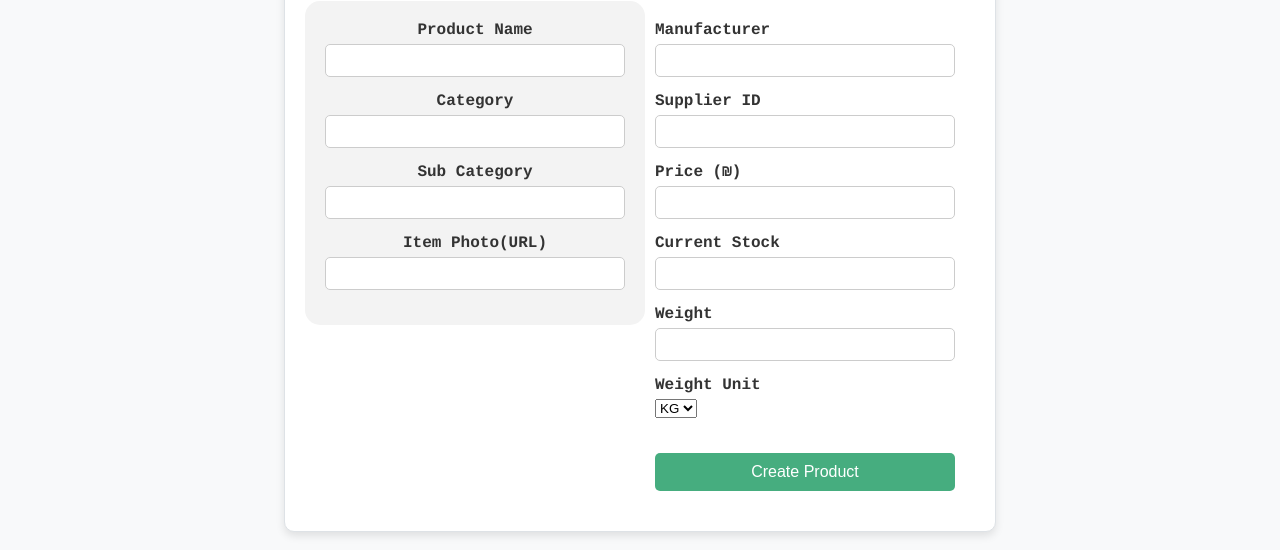
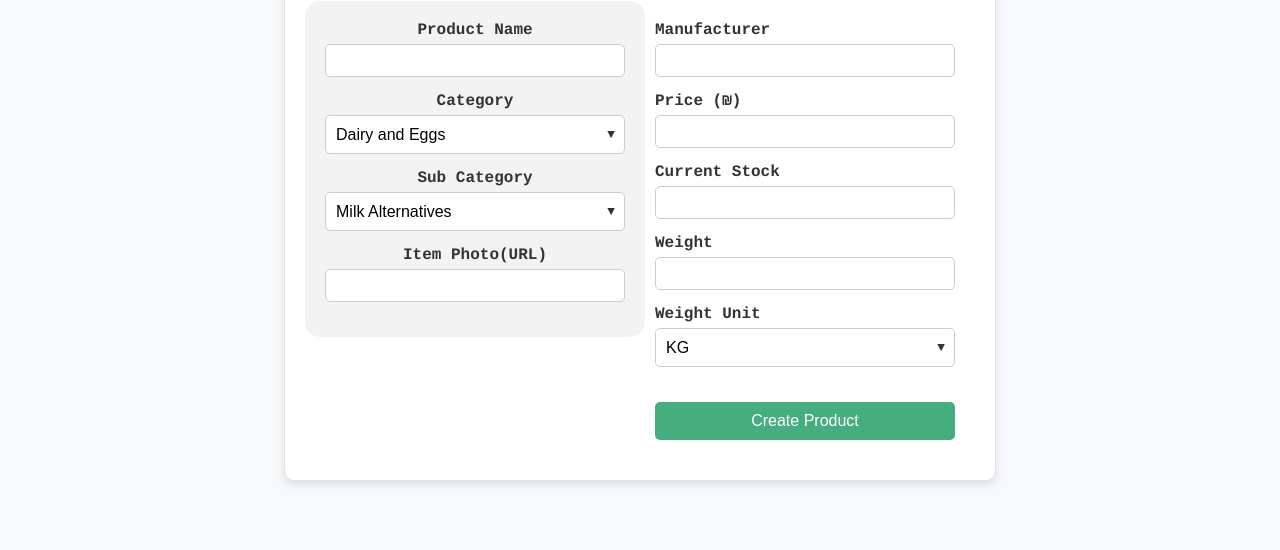
Before and after one commit to AmitOfeck/online-store, a plain HTML site: page public/product/createitem.html in a window 1280 px wide. Shown: the part 250-800 px from the top of the page. Drawn offline with Linux system fonts and the light colour scheme.

Commit message:
create product - dropdowns+supplierid

```diff
--- a/public/product/createitem.css
+++ b/public/product/createitem.css
@@ -39,6 +39,7 @@ body {
     font-family: Courier, monospace ;
     margin: 0 auto; /* Center the container */
     margin-top: 50px;
+    margin-bottom: 50px;
 }
 
 
@@ -113,3 +114,42 @@ button {
 button:hover {
     background-color: #3f9970;
 }
+
+select {
+    width: 100%;
+    padding: 10px;
+    border: 1px solid #ccc;
+    border-radius: 5px;
+    box-sizing: border-box;
+    font-size: 1em;
+    background-color: #ffffff;
+    appearance: none; /* Removes default styling in some browsers */
+    position: relative;
+}
+
+select:focus {
+    border-color: #46ad7f;
+    outline: none;
+    box-shadow: 0 0 3px rgba(0, 173, 136, 0.5);
+}
+
+.select-container {
+    position: relative;
+    display: inline-block;
+    width: 100%;
+}
+
+.select-container::after {
+    content: '▼';
+    font-size: 0.8em;
+    color: #333;
+    position: absolute;
+    right: 10px;
+    top: 50%;
+    transform: translateY(-50%);
+    pointer-events: none; /* Allows clicking through the arrow */
+}
+
+select {
+    padding-right: 30px; /* Adjust based on the size of the arrow */
+}
--- a/public/product/createitem.html
+++ b/public/product/createitem.html
@@ -9,7 +9,9 @@
 </head>
 <body>
     <div class="top-bar">
+        <a href="../homepage.html">
             <img src="../Pictures/logo.jpg" alt="Icon" class="icon">
+        </a>
     </div>
     <div class="container">
         <h1>Create New Product</h1>
@@ -23,11 +25,24 @@
                         </div>
                         <div class="form-group">
                             <label for="product-category">Category</label>
-                            <input type="text" id="product-category" name="category" required>
+                            <div class="select-container">
+                                <select id="product-category" name="category" required>
+                                    <option value="Dairy and Eggs">Dairy and Eggs</option>
+                                    <option value="Fruit and Vegetables">Fruit and Vegetables</option>
+                                    <option value="Meat and Fish">Meat and Fish</option>
+                                    <option value="Sweet & Salty">Sweet & Salty</option>
+                                    <option value="Beverages">Beverages</option>
+                                    <option value="Frozen Produce">Frozen Produce</option>
+                                </select>
+                            </div>
                         </div>
                         <div class="form-group">
                             <label for="product-subCategory">Sub Category</label>
-                            <input type="text" id="product-subCategory" name="subCategory" required>
+                            <div class="select-container">
+                                <select id="product-subCategory" name="subCategory" required>
+                                    <!-- Subcategory options will be populated dynamically -->
+                                </select>
+                            </div>
                         </div>
                         <div class="form-group">
                             <label for="product-image">Item Photo(URL)</label>
@@ -39,10 +54,6 @@
                     <div class="form-group">
                         <label for="product-manufacturer">Manufacturer</label>
                         <input type="text" id="product-manufacturer" name="manufacturer" required>
-                    </div>
-                    <div class="form-group">
-                        <label for="product-supplierId">Supplier ID</label>
-                        <input type="text" id="product-supplierId" name="supplierId" required>
                     </div>
                     <div class="form-group">
                         <label for="product-price">Price (₪)</label>
@@ -58,12 +69,14 @@
                     </div>
                     <div class="form-group">
                         <label for="product-weightUnit">Weight Unit</label>
+                        <div class="select-container">
                             <select id="product-weightUnit" name="weightUnit" class="form-control">
                                 <option value="kg">KG</option>
                                 <option value="g">G</option>
                                 <option value="ml">ML</option>
                                 <option value="l">L</option>
                             </select>
+                        </div>
                     </div>
                     <button type="submit">Create Product</button>
                 </div>
--- a/public/product/createitem.js
+++ b/public/product/createitem.js
@@ -1,6 +1,24 @@
 document.addEventListener('DOMContentLoaded', function() {
-    // שמירת הטוקן ב-localStorage
+    const categorySubcategories = {
+        "Dairy and Eggs": ["Milk Alternatives", "Milk Products", "Milk", "Soft Cheeses", "Hard Cheeses", "Yogurts"],
+        "Fruit and Vegetables": ["Fruit", "Vegetables", "Herbs"],
+        "Meat and Fish": ["Meat", "Fish", "Chicken"],
+        "Sweet & Salty": ["Sweet", "Salty"],
+        "Beverages": ["Juice", "Soda", "Alcohol", "Water"],
+        "Frozen Produce": ["Ice Cream", "Dessert", "Frozen Meat", "Frozen Vegetables"]
+    };
 
+    const categorySelect = document.getElementById('product-category');
+    const subCategorySelect = document.getElementById('product-subCategory');
+
+    function updateSubCategoryOptions() {
+        const selectedCategory = categorySelect.value;
+        const subcategories = categorySubcategories[selectedCategory] || [];
+
+        subCategorySelect.innerHTML = subcategories.map(sub => `<option value="${sub}">${sub}</option>`).join('');
+    }
+
+    categorySelect.addEventListener('change', updateSubCategoryOptions);
 
     document.getElementById('create-item-form').addEventListener('submit', async function(event) {
         event.preventDefault();
@@ -14,16 +32,19 @@ document.addEventListener('DOMContentLoaded', function() {
             subCategory: document.getElementById('product-subCategory').value,
             weight: parseFloat(document.getElementById('product-weight').value),
             weightUnit: document.getElementById('product-weightUnit').value,
-            supplierId: document.getElementById('product-supplierId').value,
             manufacturer: document.getElementById('product-manufacturer').value,
         };
 
         try {
-            const token = localStorage.getItem('token'); // קבלת הטוקן מ-localStorage
+            const token = localStorage.getItem('token');
             if (!token) {
                 alert('No token found');
                 return;
             }
+
+            const tokenPayload = JSON.parse(atob(token.split('.')[1]));
+            formData.supplierId = tokenPayload.userId;
+            console.log('Supplier ID:', formData.supplierId);
 
             const response = await fetch('http://localhost:8080/products/', {
                 method: 'POST',
@@ -46,4 +67,7 @@ document.addEventListener('DOMContentLoaded', function() {
             alert('Failed to create item');
         }
     });
+
+    // Initialize subcategory options based on the default category
+    updateSubCategoryOptions();
 });
```
Also changed, not shown: public/homepage.html (+3 -3 lines), public/product/itempage-template.html (+3 -4 lines), public/style.css (+4 -5 lines), public/Pictures/Hard-Cheeses.png (added), public/Pictures/Milk-Alternatives.png (added), public/Pictures/Milk-Products.png (added). Lines whose indentation alone changed are shown as unchanged.
